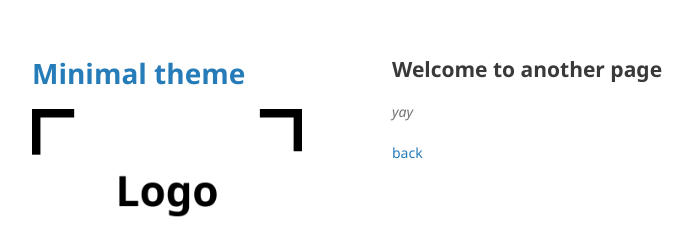
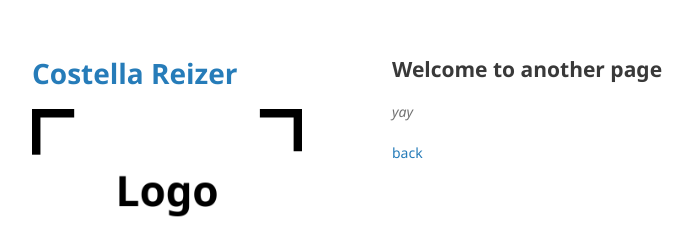
Before and after one commit to BlairSander/costella, a Jekyll site: the page built from another-page.md, in a window 1280 px wide. Shown: the top 233 px of the page, without its empty margins (178-871 px from the left). Built offline with Jekyll 4.4.1, drawn with Linux system fonts in a browser that asks for light colours; our own code applies the rules of GitHub Pages for plain Markdown files.

Commit message:
Update _config.yml

```diff
--- a/_config.yml
+++ b/_config.yml
@@ -1,4 +1,4 @@
-title: Minimal theme
+title: Costella Reizer
 logo: /assets/img/logo.png
 description: Minimal is a theme for GitHub Pages.
 show_downloads: true
```
